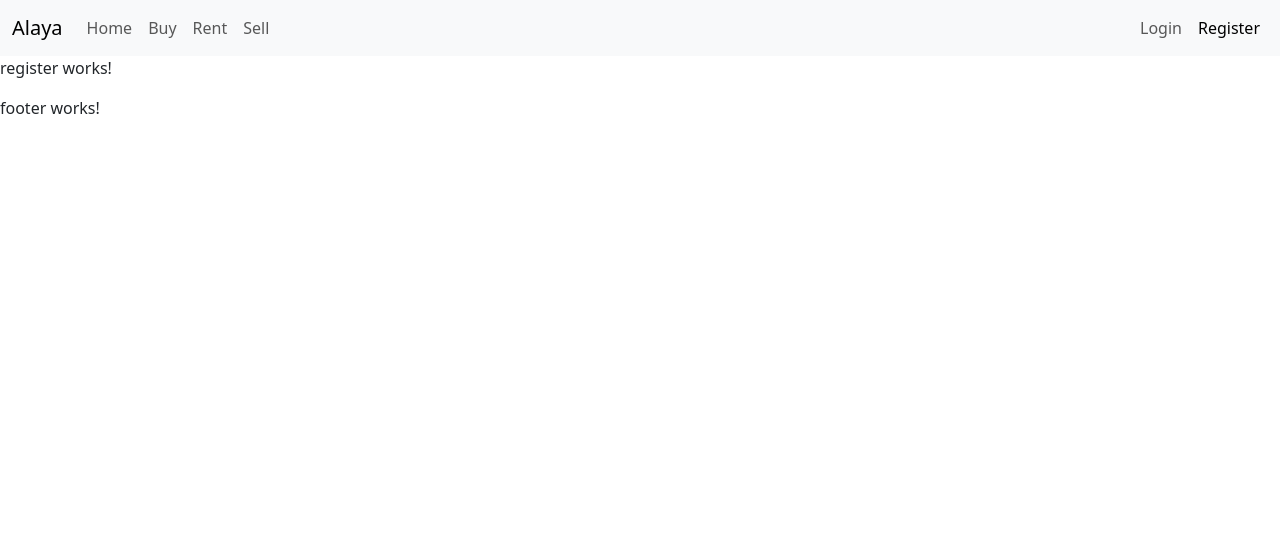
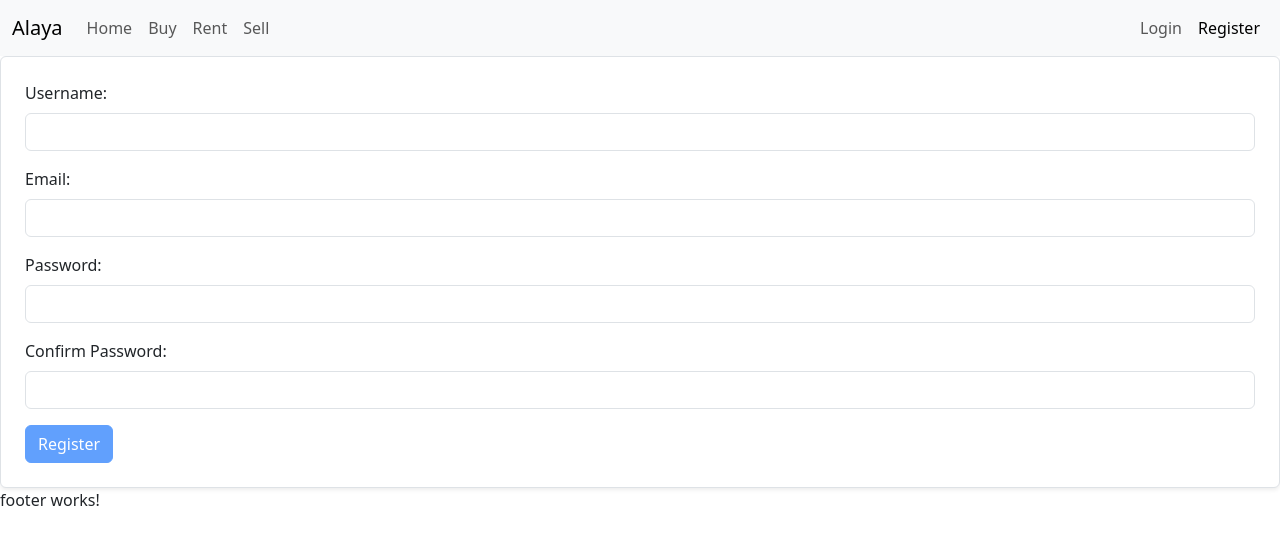
Before and after one commit to AlaaOdeh0/real-estate-marketplace-platform, an Angular app: page /Register in a window 1280 px wide. Shown: the top 544 px of the page. Built offline with nearby package versions, Linux system fonts and the light colour scheme.

Commit message:
add register form component with reactive forms and bootstrap styling

```diff
--- a/src/app/register/register.component.html
+++ b/src/app/register/register.component.html
@@ -1 +1,36 @@
-<p>register works!</p>
+<form [formGroup]="registerForm" (ngSubmit)="onSubmit()" class="p-4 shadow-sm bg-white rounded border">
+    <div class="mb-3">
+      <label class="form-label">Username:</label>
+      <input type="text" class="form-control" formControlName="username" />
+      <div class="text-danger small" *ngIf="registerForm.get('username')?.invalid && registerForm.get('username')?.touched">
+        <small>Username is required.</small>
+      </div>
+    </div>
+
+    <div class="mb-3">
+      <label  class="form-label">Email:</label>
+      <input type="email" class="form-control" formControlName="email" />
+      <div class="text-danger small" *ngIf="registerForm.get('email')?.invalid && registerForm.get('email')?.touched">
+        <small *ngIf="registerForm.get('email')?.errors?.['required']">Email is required.</small>
+        <small *ngIf="registerForm.get('email')?.errors?.['email']">Invalid email format.</small>
+      </div>
+    </div>
+
+    <div class="mb-3">
+      <label class="form-label">Password:</label>
+      <input type="password" class="form-control" formControlName="password" />
+      <div class="text-danger small" *ngIf="registerForm.get('password')?.invalid && registerForm.get('password')?.touched">
+        <small>Password is required (min 6 chars).</small>
+      </div>
+    </div>
+
+    <div class="mb-3">
+      <label class="form-label">Confirm Password:</label>
+      <input type="password" class="form-control" formControlName="confirmPassword" />
+      <div class="text-danger small" *ngIf="registerForm.hasError('mismatch') && registerForm.get('confirmPassword')?.touched">
+        <small>Passwords do not match.</small>
+      </div>
+    </div>
+
+    <button class="btn btn-primary" type="submit" [disabled]="registerForm.invalid">Register</button>
+  </form>
--- a/src/app/register/register.component.ts
+++ b/src/app/register/register.component.ts
@@ -1,12 +1,37 @@
 import { Component } from '@angular/core';
+import { ReactiveFormsModule, FormBuilder, FormGroup, Validators } from '@angular/forms';
+import { CommonModule } from '@angular/common';
 
 @Component({
   selector: 'app-register',
   standalone: true,
-  imports: [],
+  imports: [ReactiveFormsModule, CommonModule],
   templateUrl: './register.component.html',
   styleUrl: './register.component.css'
 })
 export class RegisterComponent {
+  registerForm: FormGroup;
 
+  constructor(private fb: FormBuilder) {
+    this.registerForm = this.fb.group({
+      username: ['', [Validators.required]],
+      email: ['', [Validators.required, Validators.email]],
+      password: ['', [Validators.required, Validators.minLength(6)]],
+      confirmPassword: ['', [Validators.required]]
+    }, { validators: this.passwordMatchValidator });
+  }
+
+  passwordMatchValidator(form: FormGroup) {
+    return form.get('password')?.value === form.get('confirmPassword')?.value
+      ? null : { mismatch: true };
+  }
+
+  onSubmit() {
+    if (this.registerForm.valid) {
+      console.log('Registration data:', this.registerForm.value);
+      // Submit to API
+    } else {
+      this.registerForm.markAllAsTouched();
+    }
+  }
 }
```
